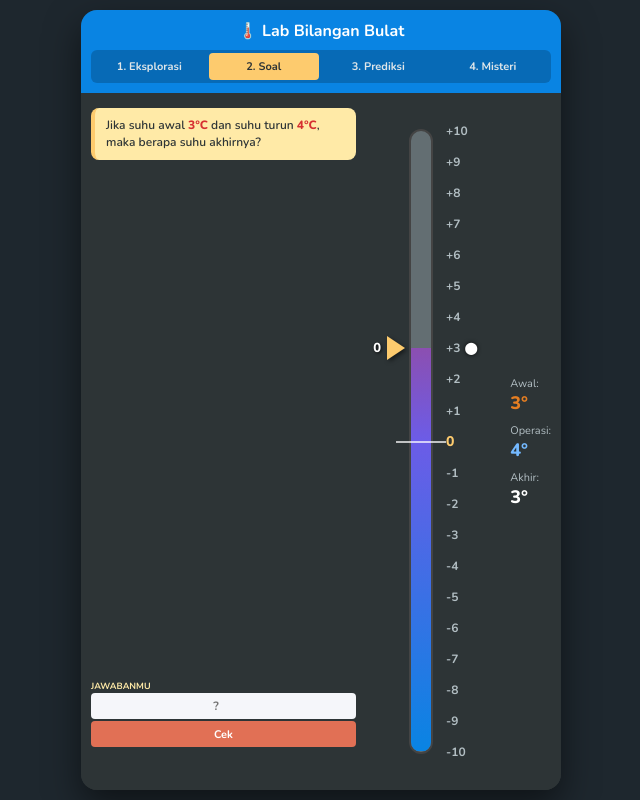
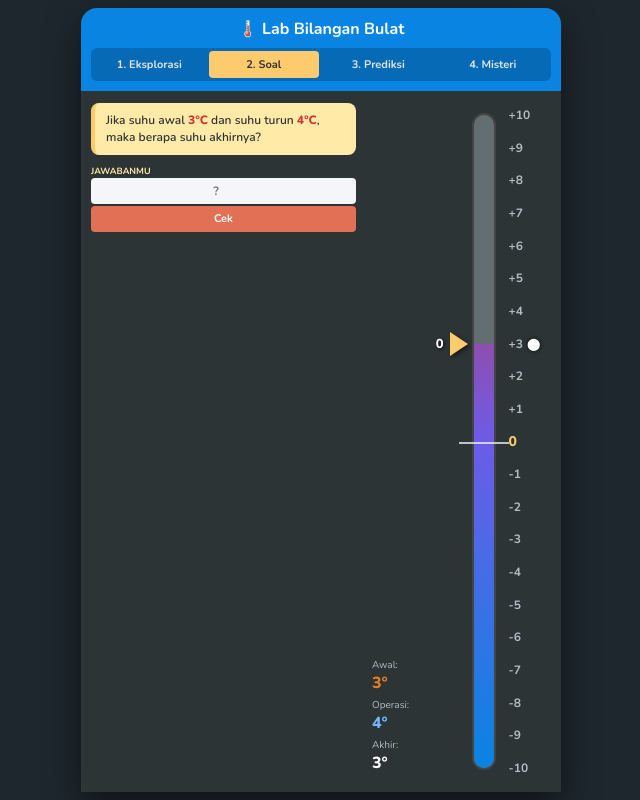
Before and after one commit to GogonXXX/Tangga-Bilangan-Negatif_Positif, a plain HTML site: page index.html in a window 1280 px wide. Both pictures are taken after a click on the button "2. Soal". Shown: the whole page, without its empty margins (319-959 px from the left). Drawn offline with nearby package versions, Linux system fonts and the light colour scheme.

Commit message:
Update index.html

```diff
--- a/index.html
+++ b/index.html
@@ -15,37 +15,46 @@
             -webkit-tap-highlight-color: transparent;
         }
 
+        html, body {
+            height: 100%;
+        }
+
         body {
             background-color: #1e272e;
-            height: 100vh;
+            min-height: 100vh;
+            min-height: 100dvh;
             display: flex;
             justify-content: center;
-            align-items: center;
-            padding: 10px;
+            align-items: flex-start;
+            padding: 8px;
             color: white;
-            overflow: hidden;
+            overflow-y: auto;
+            overflow-x: hidden;
         }
 
         .app-container {
             background: #2d3436;
             width: 100%;
             max-width: 480px;
-            height: 100%;
-            max-height: 850px;
+            min-height: calc(100dvh - 16px);
             border-radius: 16px;
             box-shadow: 0 15px 35px rgba(0,0,0,0.5);
-            overflow: hidden;
             display: flex;
             flex-direction: column;
             position: relative;
+            overflow: visible;
         }
 
+        /* --- HEADER & TABS --- */
         .header {
             background: #0984e3;
             padding: 10px;
             text-align: center;
             flex-shrink: 0;
             z-index: 20;
+            border-radius: 16px 16px 0 0;
+            position: sticky;
+            top: 0;
         }
         .header h1 { font-size: 16px; color: white; margin-bottom: 8px;}
 
@@ -70,24 +79,24 @@
         }
         .tab-btn.active { background: #fdcb6e; color: #2d3436; }
 
+        /* --- LAYOUT UTAMA --- */
         .main-layout {
             flex: 1;
-            position: relative;
             display: flex;
+            flex-direction: row;
             background: #2d3436;
-            overflow: hidden;
+            overflow: visible;
+            padding: 12px 8px 12px 10px;
+            gap: 8px;
         }
 
+        /* --- PANEL KIRI --- */
         .left-panel {
-            position: absolute;
-            top: 15px;
-            left: 10px;
-            z-index: 20;
             display: flex;
             flex-direction: column;
             gap: 6px;
             width: 265px;
-            height: calc(100% - 30px);
+            flex-shrink: 0;
         }
 
         .question-box {
@@ -106,6 +115,7 @@
         .question-box span { color: #d63031; font-weight: 800; }
         .question-box small { display: block; margin-top: 4px; }
 
+        /* --- JAM --- */
         .clock-container {
             display: none;
             justify-content: center;
@@ -189,6 +199,7 @@
         .hand.minute { width: 7.4px; height: 94px; margin-left: -3.7px; background: #0984e3; }
         .hand.second { width: 3.6px; height: 113px; margin-left: -1.8px; background: #d63031; }
 
+        /* --- 4 TOMBOL KONTROL --- */
         .clock-controls {
             display: none;
             grid-template-columns: 1fr 1fr 1fr 1fr;
@@ -233,6 +244,7 @@
         .clock-controls button:disabled { background: #636e72; cursor: not-allowed; }
         .clock-controls select { padding: 2px; font-size: 10px; }
 
+        /* --- KONTROL MODE 1 --- */
         .floating-controls {
             display: flex;
             flex-direction: column;
@@ -265,19 +277,30 @@
         .btn-check { background: #e17055; }
         .btn-check:active { background: #d63031; }
 
+        /* --- AREA JAWABAN --- */
+        .answer-area {
+            display: none;
+            width: 100%;
+            margin-top: 4px;
+        }
+        .answer-area .control-group label { color: #ffeaa7; }
+
+        /* --- AREA TENGAH: TERMOMETER --- */
         .thermometer-container {
             flex: 1;
             display: flex;
             justify-content: center;
-            align-items: center;
+            align-items: stretch;
             position: relative;
-            padding: 20px 0;
-            margin-left: 150px;
+            padding: 10px 0;
+            min-height: 420px;
+            min-width: 120px;
         }
 
         .thermometer-wrapper {
             position: relative;
-            height: 95%;
+            height: 100%;
+            min-height: 400px;
             display: flex;
             align-items: center;
             padding-left: 50px;
@@ -286,6 +309,7 @@
         .thermometer-tube {
             width: 24px;
             height: 100%;
+            min-height: 380px;
             background: #636e72;
             border-radius: 12px;
             position: relative;
@@ -383,35 +407,28 @@
         .marker-naik { background: #d63031; }
         .marker-turun { background: #0984e3; }
 
+        /* --- FLOATING RESULT: pojok kiri bawah, sejajar ujung bawah termometer --- */
         .floating-result {
             position: absolute;
-            right: 10px;
-            top: 50%;
-            transform: translateY(-50%);
+            left: 0;
+            bottom: 0;
             text-align: left;
             pointer-events: none;
             display: flex;
             flex-direction: column;
-            gap: 8px;
+            gap: 4px;
             z-index: 20;
+            background: rgba(45,52,54,0.85);
+            padding: 6px 8px;
+            border-radius: 6px;
         }
-        .float-item { font-size: 11px; color: #b2bec3; }
-        .float-item span { display: block; font-size: 18px; font-weight: 800; }
+        .float-item { font-size: 10px; color: #b2bec3; }
+        .float-item span { display: block; font-size: 16px; font-weight: 800; }
 
         .text-orange { color: #e67e22; }
         .text-red { color: #ff7675; }
         .text-blue { color: #74b9ff; }
         .text-white { color: #ffffff; }
-
-        .answer-area {
-            position: absolute;
-            bottom: calc(15px + 4%);
-            left: 10px;
-            width: 265px;
-            z-index: 20;
-            display: none;
-        }
-        .answer-area .control-group label { color: #ffeaa7; }
 
     </style>
 </head>
@@ -465,18 +482,19 @@
                 </div>
             </div>
 
+            <div class="answer-area" id="answerArea">
+                <div class="control-group">
+                    <label id="answerLabel">Suhu Akhir (°C)</label>
+                    <input type="number" id="mainAnswer" placeholder="?">
+                </div>
+                <button class="btn-mini btn-check" onclick="checkMainAnswer()">Cek</button>
+            </div>
+
             <div class="floating-controls" id="leftMenu"></div>
         </div>
 
-        <div class="answer-area" id="answerArea">
-            <div class="control-group">
-                <label id="answerLabel">Suhu Akhir (°C)</label>
-                <input type="number" id="mainAnswer" placeholder="?">
-            </div>
-            <button class="btn-mini btn-check" onclick="checkMainAnswer()">Cek</button>
-        </div>
-
         <div class="thermometer-container">
+            <!-- Floating result dipindah ke kiri bawah -->
             <div class="floating-result" id="floatingResult">
                 <div class="float-item">Awal: <span id="displayStart" class="text-orange">0°</span></div>
                 <div class="float-item">Operasi: <span id="displayChange" class="text-white">-</span></div>
@@ -543,19 +561,14 @@
 
     let animTimer = null;
 
-    // ===== KONVERSI JAM → SUDUT KUMULATIF (UNWRAPPED) =====
-    // 11 → 330°, 12 → 360°, 13 → 390°, 14 → 420°
-    // TIDAK pakai modulo 12 agar jarum selalu maju searah jarum jam
     function hourToAngleUnwrapped(h) {
         return h * 30;
     }
 
-    // ===== FORMAT JAM INDONESIA =====
     function formatJam(h) {
         return String(h).padStart(2, '0') + ".00";
     }
 
-    // ===== ANIMASI GO =====
     function runClockMode() {
         if (currentMode !== 3) return;
         if (isAnimating) return;
@@ -604,7 +617,6 @@
         activeStartPos = mode3.startTemp;
         expectedAnswer = endTemp;
 
-        // Reset jarum ke posisi awal — pakai sudut UNWRAPPED
         hourHand.style.transition = 'none';
         minuteHand.style.transition = 'none';
         secondHand.style.transition = 'none';
@@ -616,7 +628,6 @@
         minuteHand.style.transition = 'transform 0.8s cubic-bezier(0.4, 0, 0.2, 1)';
         secondHand.style.transition = 'transform 0.8s cubic-bezier(0.4, 0, 0.2, 1)';
 
-        // Pertanyaan
         const arah = sign > 0 ? "naik" : "turun";
         const jamAwal  = formatJam(sh);
         const jamAkhir = formatJam(eh);
@@ -644,7 +655,6 @@
         animateClock(sh, eh, unit, duration, rate, sign);
     }
 
-    // ===== ANIMASI BERTAHAP =====
     function animateClock(startH, endH, unit, duration, rate, sign) {
         isAnimating = true;
         btnGo.disabled = true;
@@ -662,9 +672,7 @@
             visualSteps = Math.min(duration * 3600, 12);
         }
 
-        // Sudut AWAL jarum jam (unwrapped)
         const startHourAngle = hourToAngleUnwrapped(startH);
-        // Sudut AKHIR jarum jam (unwrapped) — selalu lebih besar dari start
         const endHourAngle = hourToAngleUnwrapped(endH);
 
         let step = 0;
@@ -674,25 +682,22 @@
             const progress = step / visualSteps;
 
             if (unit === 'jam') {
-                // Setiap step = 1 jam → sudut naik 30° (unwrapped)
                 const currentHourAngle = startHourAngle + step * 30;
                 hourHand.style.transform = `rotate(${currentHourAngle}deg)`;
                 minuteHand.style.transform = `rotate(0deg)`;
                 secondHand.style.transform = `rotate(0deg)`;
             } else if (unit === 'menit') {
-                // Jarum menit berputar proporsional, jarum jam bergerak halus
                 const totalMinutes = duration * 60;
                 const currentMinute = progress * totalMinutes;
-                const angleMinute = currentMinute * 6;  // 6°/menit, unwrapped
+                const angleMinute = currentMinute * 6;
                 minuteHand.style.transform = `rotate(${angleMinute}deg)`;
-                // Jarum jam bergerak dari startHourAngle ke endHourAngle
                 const hourAngle = startHourAngle + progress * (endHourAngle - startHourAngle);
                 hourHand.style.transform = `rotate(${hourAngle}deg)`;
                 secondHand.style.transform = `rotate(0deg)`;
             } else if (unit === 'detik') {
                 const totalSeconds = duration * 3600;
                 const currentSecond = progress * totalSeconds;
-                const angleSecond = currentSecond * 6;  // unwrapped
+                const angleSecond = currentSecond * 6;
                 secondHand.style.transform = `rotate(${angleSecond}deg)`;
                 const minuteProg = currentSecond / 60;
                 minuteHand.style.transform = `rotate(${minuteProg * 6}deg)`;
@@ -700,7 +705,6 @@
                 hourHand.style.transform = `rotate(${hourAngle}deg)`;
             }
 
-            // Sinkronkan termometer
             const newTemp = startTemp + (rate * progress * duration * sign);
             const clamped = Math.max(MIN_VAL, Math.min(newTemp, MAX_VAL));
             currentValue = clamped;
@@ -713,7 +717,6 @@
                 btnGo.disabled = false;
                 btnGo.innerText = 'GO';
 
-                // Posisi akhir — pakai sudut UNWRAPPED
                 hourHand.style.transform   = `rotate(${endHourAngle}deg)`;
                 minuteHand.style.transform = `rotate(0deg)`;
                 secondHand.style.transform = `rotate(0deg)`;
@@ -724,7 +727,6 @@
         }, stepDuration);
     }
 
-    // ===== INIT CLOCK =====
     function initClock() {
         const toRemove = clockFace.querySelectorAll('.clock-number, .clock-tick');
         toRemove.forEach(el => el.remove());
@@ -760,7 +762,6 @@
         }
     }
 
-    // ===== DRAG JARUM MANUAL (tetap ada untuk eksplorasi) =====
     let activeHand = null;
     function startHandDrag(e, handType) {
         if (isAnimating) return;
@@ -818,7 +819,6 @@
     document.addEventListener('mouseup', endHandDrag);
     document.addEventListener('touchend', endHandDrag);
 
-    // ===== TICK TERMOMETER =====
     function initTicks() {
         document.querySelectorAll('.tick-container').forEach(el => el.remove());
         whiteArrows = {};
@@ -924,7 +924,6 @@
     document.addEventListener('mouseup', endDrag);
     document.addEventListener('touchend', endDrag);
 
-    // ===== MODE SWITCH =====
     function switchMode(mode) {
         if (animTimer) { clearInterval(animTimer); animTimer = null; }
         isAnimating = false;
@@ -1032,7 +1031,6 @@
             activeStartPos = startTemp;
             expectedAnswer = endTemp;
 
-            // Reset jarum ke posisi awal — unwrapped
             hourHand.style.transform   = `rotate(${hourToAngleUnwrapped(startHour)}deg)`;
             minuteHand.style.transform = `rotate(0deg)`;
             secondHand.style.transform = `rotate(0deg)`;
```
